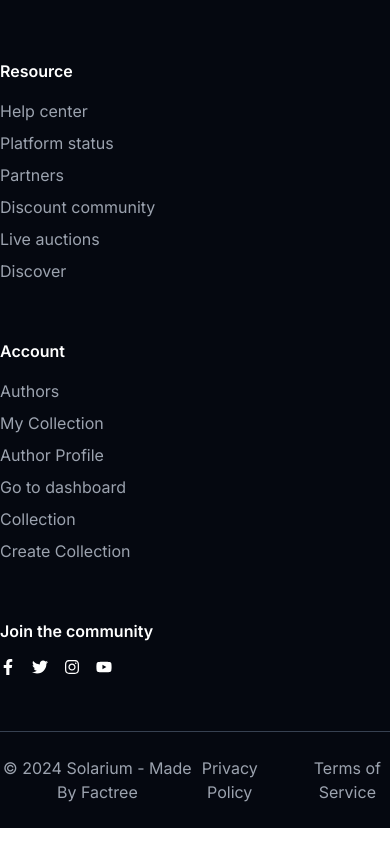
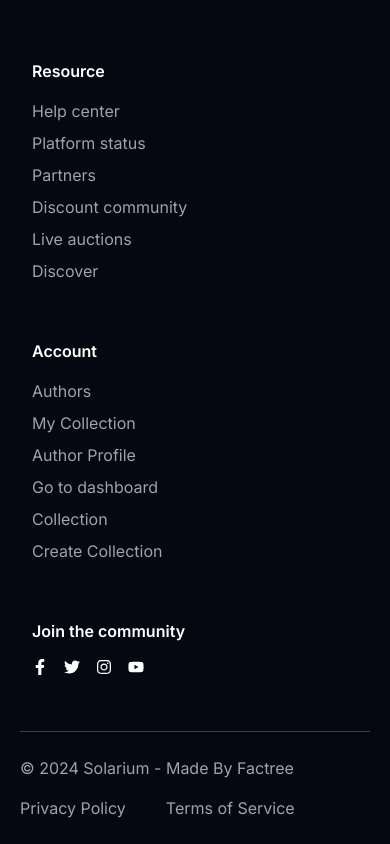
Before and after one commit to solariumwebnft/website, a Next.js app: page /privacy-policy in a window 390 px wide. Shown: the part 2597-3441 px from the top of the page. Built offline with nearby package versions, Linux system fonts and the light colour scheme.

Commit message:
add responsivines to content

```diff
--- a/src/components/footer/footer.tsx
+++ b/src/components/footer/footer.tsx
@@ -8,7 +8,7 @@ export const Footer = () => {
       <div className="flex flex-col items-center">
         <div className="flex flex-col justify-center md:flex-row">
           <FooterLogo />
-          <div className="flex max-w-[1110px] flex-wrap justify-center gap-6">
+          <div className="flex max-w-[1110px] flex-wrap justify-center gap-6 pl-8 md:pl-0">
             {footerData.map((section, index) => (
               <div
                 key={index}
@@ -45,10 +45,12 @@ export const Footer = () => {
             ))}
           </div>
         </div>
-        <div className="flex w-full max-w-[1110px] flex-col items-center pt-10 text-center text-gray-400">
+        <div className="flex w-full max-w-[1110px] flex-col items-center px-5 pt-10 text-center text-gray-400 xl:px-0">
           <hr className="w-full border-gray-700 pt-6" />
-          <div className="flex w-full justify-between">
-            <p>© 2024 Solarium - Made By Factree</p>
+          <div className="flex w-full flex-col justify-between gap-4 md:flex-row">
+            <div className="flex">
+              <p>© 2024 Solarium - Made By Factree</p>
+            </div>
             <div className="flex gap-10">
               <Link href="/privacy-policy">Privacy Policy</Link>
               <Link href="/terms-of-service">Terms of Service</Link>
```
